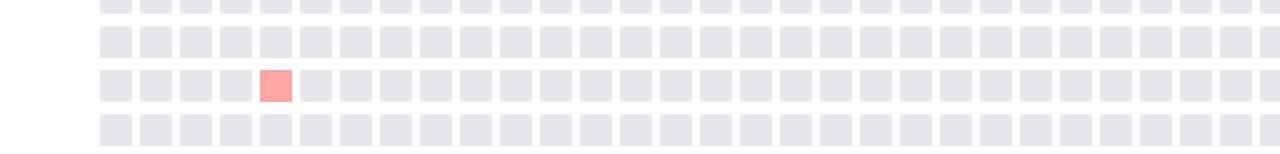
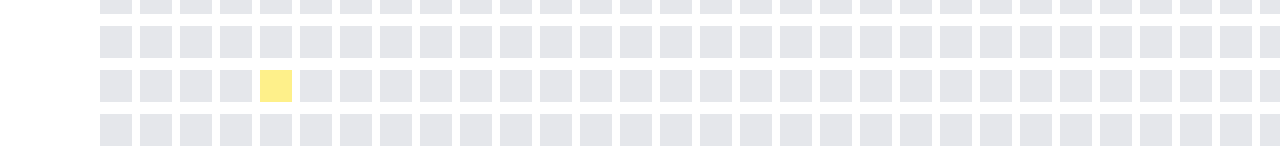
Before and after one commit to buarki/maze-master, a Next.js app: page / in a window 1280 px wide. Shown: the part 646-800 px from the top of the page. Built offline with nearby package versions, Linux system fonts and the light colour scheme.

Commit message:
chore: adjust colors (#9) (#12)

```diff
--- a/src/components/cell.component.tsx
+++ b/src/components/cell.component.tsx
@@ -13,9 +13,9 @@ interface CellProps {
 
 const Cell: React.FC<CellProps> = ({ isWall, isOrigin, isDestination, beingUsedDuringSearch, onClick, onMouseOver, }) => {
   const cellColor =
-    beingUsedDuringSearch ? 'bg-yellow-300' :
-    isOrigin ? 'bg-red-300' :
-    isDestination ? 'bg-green-300' : isWall ? 'bg-gray-800' : 'bg-gray-200';
+    beingUsedDuringSearch ? 'bg-gray-800' :
+    isOrigin ? 'bg-yellow-200' :
+    isDestination ? 'bg-green-300' : isWall ? 'bg-red-800' : 'bg-gray-200';
   return (
     <div
       className={`w-8 h-8 ${cellColor}`}
```
